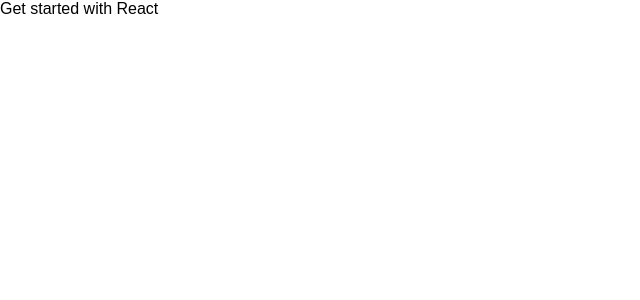
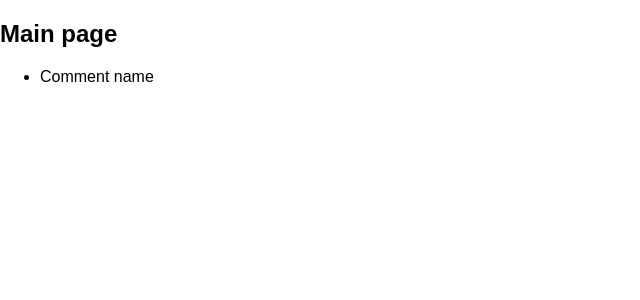
Before and after one commit to olehcambel/graphql-apollo-min-pack, a React (Create React App) app in the folder client/: page / in a window 1280 px wide. Shown: the top 300 px of the page, without its empty margins (0-640 px from the left). Built offline with nearby package versions, Linux system fonts and the light colour scheme; the HTML template or start-up script is replaced by a standard one.

Commit message:
add ApolloProvider

```diff
--- a/client/package.json
+++ b/client/package.json
@@ -3,7 +3,10 @@
   "version": "0.1.0",
   "private": true,
   "dependencies": {
+    "apollo-boost": "^0.1.14",
+    "graphql": "^0.13.2",
     "react": "^16.4.2",
+    "react-apollo": "^2.1.11",
     "react-dom": "^16.4.2",
     "react-scripts": "1.1.4"
   },
--- a/client/src/App.js
+++ b/client/src/App.js
@@ -1,8 +1,21 @@
 import React, { Component } from 'react';
+import ApolloClient from 'apollo-boost';
+import { ApolloProvider } from 'react-apollo';
+import CommentList from './components/CommentList';
+
+// client setup for apollo
+const client = new ApolloClient({
+  uri: 'http://localhost:4000/graphql'
+});
 
 class App extends Component {
   render() {
-    return <div>Get started with React</div>;
+    return (
+      <ApolloProvider client={client}>
+        <h2>Main page</h2>
+        <CommentList />
+      </ApolloProvider>
+    );
   }
 }
 
--- /dev/null
+++ b/client/src/components/CommentList.js
@@ -0,0 +1,15 @@
+import React, { Component } from 'react';
+
+class CommentList extends Component {
+  render() {
+    return (
+      <div>
+        <ul>
+          <li> Comment name </li>
+        </ul>
+      </div>
+    );
+  }
+}
+
+export default CommentList;
```
